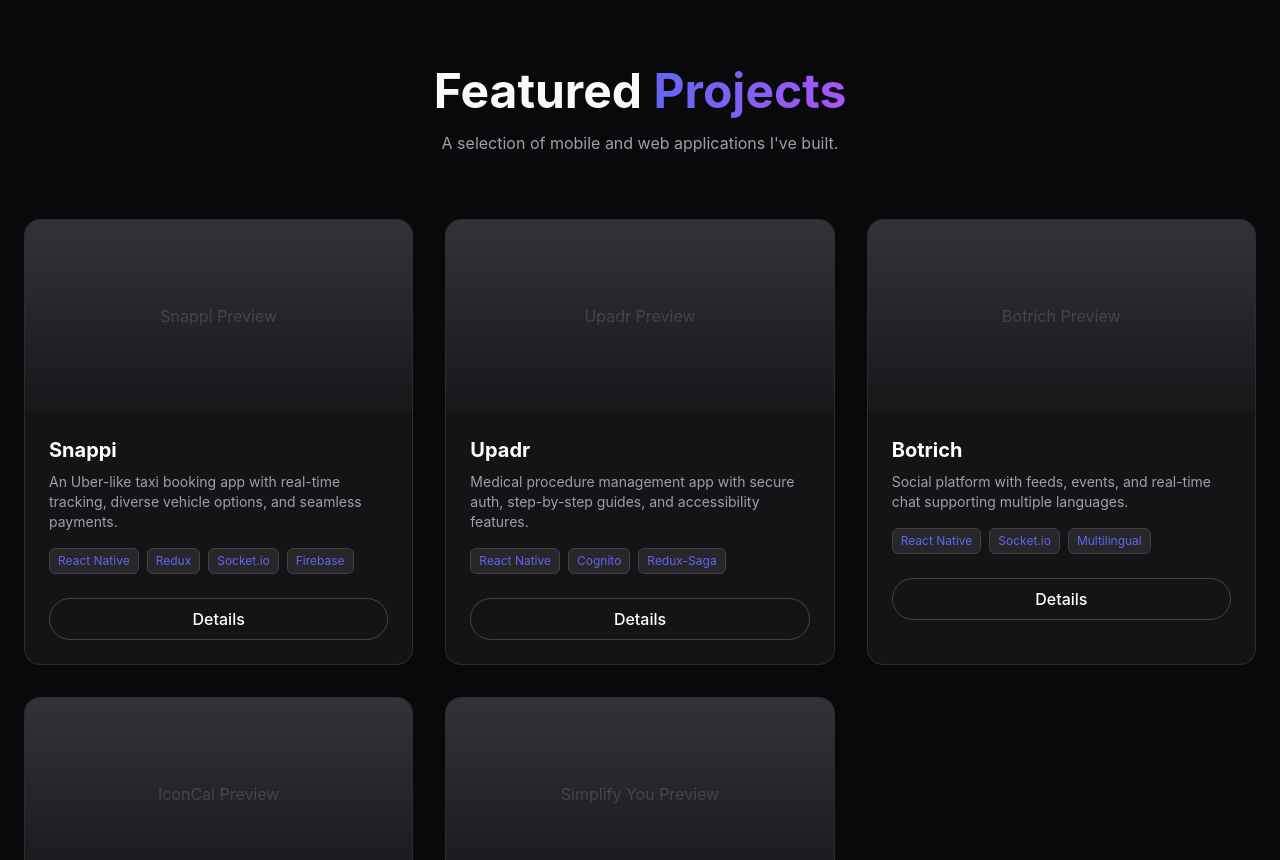
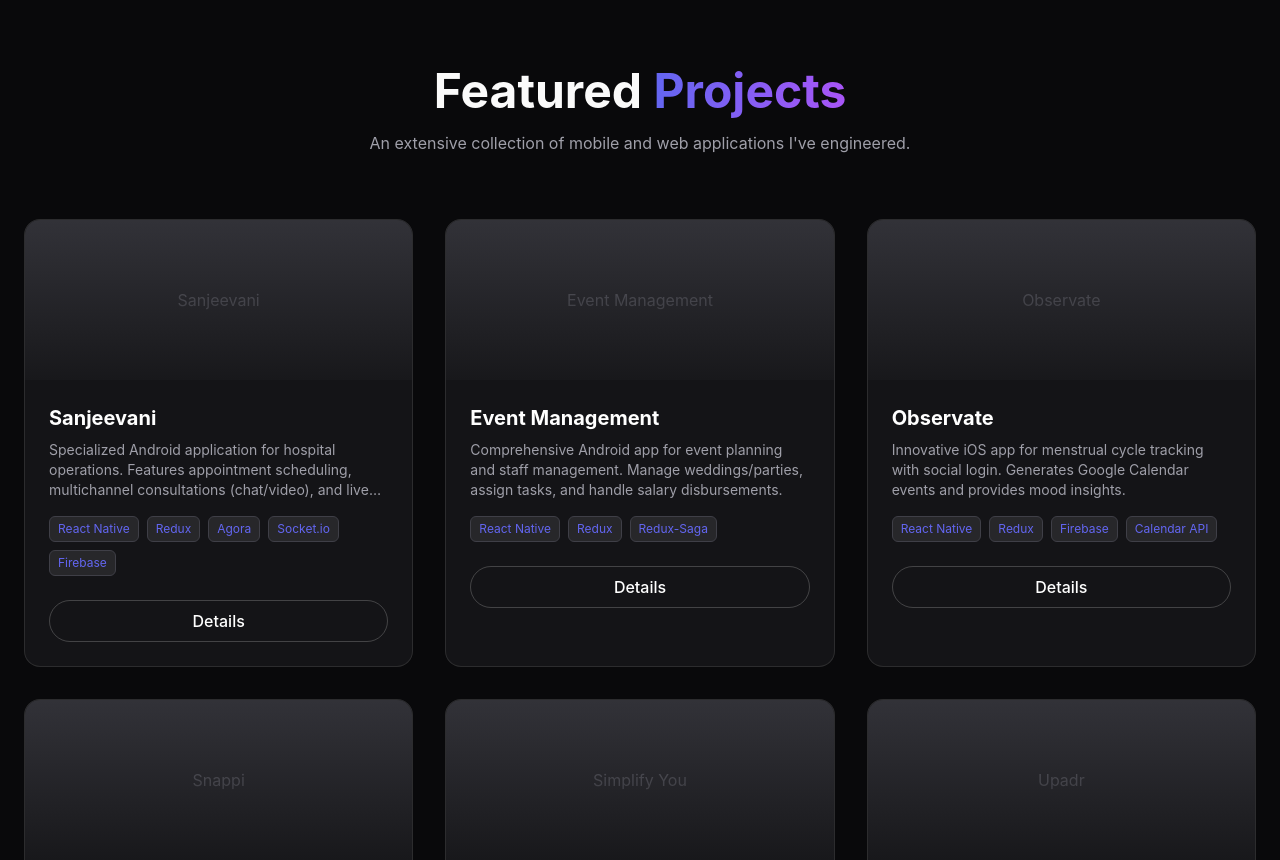
Before and after one commit to Prince-AppsTango/my_profile, a React (Vite) app: page / in a window 1280 px wide. Shown: the part 1940-2800 px from the top of the page. Built offline with nearby package versions, Linux system fonts and the light colour scheme.

Commit message:
Fix syntax error: Remove markdown fencing

```diff
--- a/src/components/Projects.jsx
+++ b/src/components/Projects.jsx
@@ -5,37 +5,79 @@ import { ExternalLink, Github } from 'lucide-react';
 
 const projects = [
     {
+        title: "Sanjeevani",
+        description: "Specialized Android application for hospital operations. Features appointment scheduling, multichannel consultations (chat/video), and live sessions with doctors.",
+        tags: ["React Native", "Redux", "Agora", "Socket.io", "Firebase"],
+        link: "#",
+        github: "#"
+    },
+    {
+        title: "Event Management",
+        description: "Comprehensive Android app for event planning and staff management. Manage weddings/parties, assign tasks, and handle salary disbursements.",
+        tags: ["React Native", "Redux", "Redux-Saga"],
+        link: "#",
+        github: "#"
+    },
+    {
+        title: "Observate",
+        description: "Innovative iOS app for menstrual cycle tracking with social login. Generates Google Calendar events and provides mood insights.",
+        tags: ["React Native", "Redux", "Firebase", "Calendar API"],
+        link: "#",
+        github: "#"
+    },
+    {
         title: "Snappi",
-        description: "An Uber-like taxi booking app with real-time tracking, diverse vehicle options, and seamless payments.",
-        tags: ["React Native", "Redux", "Socket.io", "Firebase"],
+        description: "Uber-like taxi booking app for Android & iOS. Features real-time tracking, diverse vehicle options, and seamless payments.",
+        tags: ["React Native", "Socket.io", "Redux Toolkit", "Firebase"],
+        link: "#",
+        github: "#"
+    },
+    {
+        title: "Simplify You",
+        description: "Livestream platform for beauty parlours. Admins create courses/streams with monetization options and Apple Pay integration.",
+        tags: ["React Native", "Agora", "In-App Purchase", "Redux Toolkit"],
         link: "#",
         github: "#"
     },
     {
         title: "Upadr",
-        description: "Medical procedure management app with secure auth, step-by-step guides, and accessibility features.",
-        tags: ["React Native", "Cognito", "Redux-Saga"],
+        description: "User-centric medical procedure management app. Features secure auth (Cognito), step-by-step guides, and accessibility options.",
+        tags: ["React Native", "Amplify Cognito", "Redux-Saga"],
         link: "#",
         github: "#"
     },
     {
         title: "Botrich",
-        description: "Social platform with feeds, events, and real-time chat supporting multiple languages.",
-        tags: ["React Native", "Socket.io", "Multilingual"],
+        description: "Social platform for professionals. Features feeds, events, and real-time chat with multilingual support (English/Chinese).",
+        tags: ["React Native", "Socket.io", "Redux-Saga", "Multilingual"],
+        link: "#",
+        github: "#"
+    },
+    {
+        title: "Upadr Admin",
+        description: "Powerful web admin panel for Upadr. Manage users, procedures, FAQs, and surveys with infinite scroll and robust state management.",
+        tags: ["React", "Redux Toolkit", "Axios"],
+        link: "#",
+        github: "#"
+    },
+    {
+        title: "Upadr-Clone",
+        description: "Native Android app using Kotlin and Jetpack Compose. Implements MVVM architecture, Retrofit for APIs, and Hilt for dependency injection.",
+        tags: ["Kotlin", "Jetpack Compose", "MVVM", "Hilt"],
         link: "#",
         github: "#"
     },
     {
         title: "IconCal",
-        description: "Cross-platform calendar app with icon-based event management and calendar sync.",
+        description: "Cross-platform calendar app with icon-based event creation. Syncs with Google/iOS Calendar and offers premium subscriptions.",
         tags: ["Flutter", "Dart", "SQLite", "RevenueCat"],
         link: "#",
         github: "#"
     },
     {
-        title: "Simplify You",
-        description: "Livestream platform for beauty parlours with monetization and in-app purchases.",
-        tags: ["React Native", "Agora", "IAP"],
+        title: "OneWord",
+        description: "Android notification management app. Captures notifications, offers background sync, and includes user authentication with OTP.",
+        tags: ["Kotlin", "Jetpack Compose", "Room DB", "WorkManager"],
         link: "#",
         github: "#"
     }
@@ -53,7 +95,7 @@ const Projects = () => {
                 >
                     <h2 className="text-3xl md:text-5xl font-bold mb-4">Featured <span className="text-gradient">Projects</span></h2>
                     <p className="text-zinc-400 max-w-2xl mx-auto">
-                        A selection of mobile and web applications I've built.
+                        An extensive collection of mobile and web applications I've engineered.
                     </p>
                 </motion.div>
 
@@ -64,20 +106,20 @@ const Projects = () => {
                             initial={{ opacity: 0, scale: 0.9 }}
                             whileInView={{ opacity: 1, scale: 1 }}
                             viewport={{ once: true }}
-                            transition={{ delay: index * 0.1 }}
+                            transition={{ delay: index * 0.05 }}
                             className="glass rounded-2xl overflow-hidden hover:shadow-2xl hover:shadow-primary/10 transition-all group"
                         >
                             {/* Image Placeholder */}
-                            <div className="h-48 bg-zinc-800 relative overflow-hidden">
+                            <div className="h-40 bg-zinc-800 relative overflow-hidden">
                                 <div className="absolute inset-0 bg-gradient-to-t from-zinc-900 to-transparent z-10" />
                                 <div className="w-full h-full bg-zinc-700/50 flex items-center justify-center text-zinc-500 group-hover:scale-105 transition-transform duration-500">
-                                    {project.title} Preview
+                                    {project.title}
                                 </div>
                             </div>
 
                             <div className="p-6">
                                 <h3 className="text-xl font-bold text-white mb-2">{project.title}</h3>
-                                <p className="text-zinc-400 text-sm mb-4 line-clamp-3">
+                                <p className="text-zinc-400 text-sm mb-4 line-clamp-3" title={project.description}>
                                     {project.description}
                                 </p>
                                 <div className="flex flex-wrap gap-2 mb-6">
```
